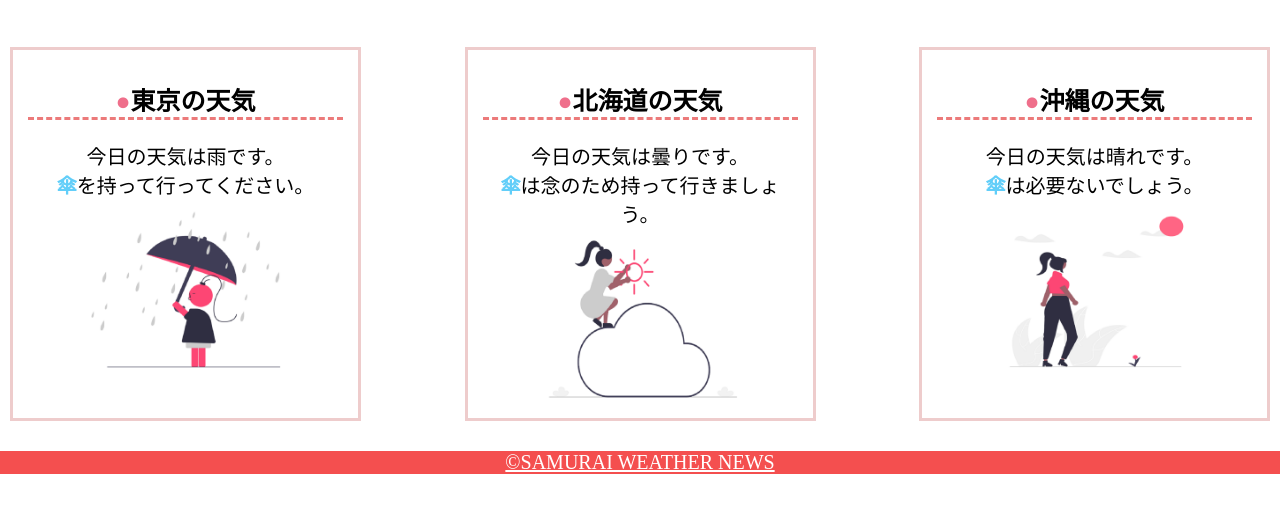
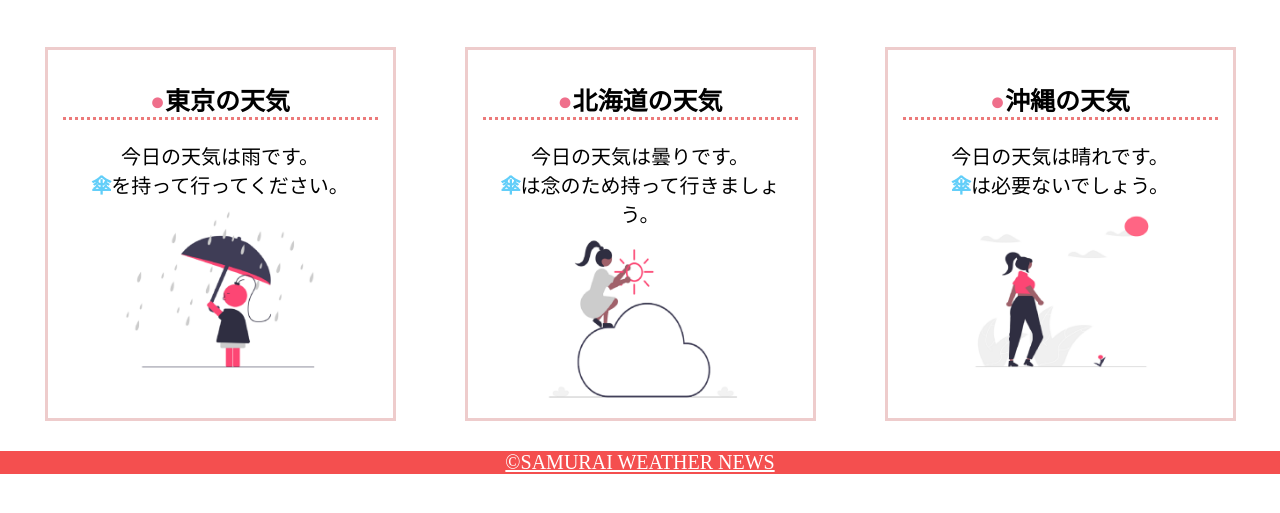
Before and after one commit to hndmy714/html-css-basic-kadai, a plain HTML site: page kadai_022/kadai_022.html in a window 1280 px wide. Shown: the part 49-562 px from the top of the page. Drawn offline with Linux system fonts and the light colour scheme.

Commit message:
課題修正

```diff
--- a/kadai_022/style.css
+++ b/kadai_022/style.css
@@ -28,7 +28,7 @@ main {
 
 #parent {
     display: flex;
-    justify-content: space-between;
+    justify-content: space-around;
 }
 
 .contents {
@@ -41,7 +41,7 @@ main {
 
 h2 {
     font-size: 25px;
-    border-bottom: 3px dashed rgb(236, 122, 122);
+    border-bottom: 3px dotted rgb(236, 122, 122);
 }
 
 h2::before {
@@ -80,15 +80,11 @@ a:hover {
     h2 {
         font-size: 30px;
     }
-}
 
-@media screen and (max-width: 768px) {
     p {
         font-size: 25px;
     }
-}
 
-@media screen and (max-width: 768px) {
     #parent {
         display: block;
     }
```
